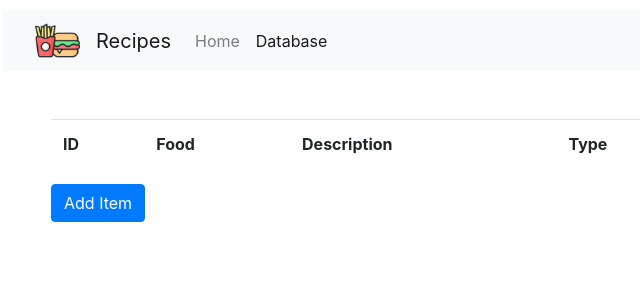
After one commit to joshuajz/RBC-Innovation-Dev, a Flask app: page /database in a window 1280 px wide. The commit adds this page. Shown: the top 300 px of the page, without its empty margins (263-903 px from the left). Run offline with Flask 2, Linux system fonts and the light colour scheme; data that the repository does not hold is empty; some libraries are stand-ins or nearby versions.

Commit message:
Final Commit

```diff
--- a/main.py
+++ b/main.py
@@ -1,15 +1,25 @@
-from database import check_database, count_database, add_item, pull_items
+from database import (
+    check_database,
+    count_database,
+    add_item,
+    pull_items,
+    return_foods,
+    find_item,
+)
 from image import download_image
 from flask import Flask, render_template, request
 
+# Create a flask app
 app = Flask(__name__)
 
 
 def main():
+    """Main function to run at startup, checks for a database."""
+
+    # Checks for a databaase
     database = check_database()
 
-    pull_items()
-
+    # Error message
     if not database:
         print(
             "Erorr creating or opening the database, check to ensure you have permissions for the folder."
@@ -17,49 +27,119 @@ def main():
         return False
 
 
-@app.route("/", methods=["GET", "POST"])
+@app.route("/recipe")
+def recipe():
+    """Handles the /recipe part of the website.
+    Will display a recipe given the name of the recipe."""
+
+    # Grabs the name of the recipe
+    recipe_name = request.args.get("recipe")
+
+    # Finds the recipe in the database
+    values = find_item(food=recipe_name)
+
+    # Renders the recipe page with the found values
+    return render_template("recipe.html", values=values)
+
+
+@app.route("/")
 def home():
+    """Handles the / (or home) part of the website."""
+
+    # List of all of the foods that can be autocompleted
+    autocomplete_foods = return_foods()
+
+    # Render the main site providing the 'active page' (to ensure "Home" is bolded)
+    # Provide the list of foods, and the length of the list for auto completion purposes
+    return render_template(
+        "index.html",
+        active_page="index",
+        autocomplete_foods=autocomplete_foods,
+        autocomplete_len=len(autocomplete_foods),
+    )
+
+
+@app.route("/database", methods=["GET", "POST"])
+def database_page():
+    """Handles the /database (or database view) of the website."""
+
+    # If there is a "GET" request (ie. just loading the page)
+    # Load the page with the list of foods pulled from the database
     if request.method == "GET":
-        foods = pull_items()
-        return render_template("index.html", foods=foods)
+        return render_template(
+            "database.html", foods=pull_items(), active_page="database"
+        )
     else:
-        # POST method
+        # POST method -> Form has been submitted
+
+        # Pulls the 'keys' or items in the form
         values = request.form.keys()
+
+        # Checks to ensure all of the values required are present
         if (
             "food" in values
             and "description" in values
             and "food_type" in values
             and "image" in values
+            and "recipe" in values
+            and "recipe_link" in values
         ):
+            # Pulls all of the form's values or items
+            form_submissions = request.form.items()
 
-            form_submissions = request.form.items()
-            food, description, food_type, image_link = (
+            # Assigns variables to all of the form's items
+            food, description, food_type, image_link, recipe, recipe_link = (
                 request.form.get("food"),
                 request.form.get("description"),
                 request.form.get("food_type"),
                 request.form.get("image"),
+                request.form.get("recipe"),
+                request.form.get("recipe_link"),
             )
+
+            # Current count of the database
             count = count_database()
+
+            #
             if count == None:
-                #! Error Message
-                return render_template("index.html")
+                #! Error!  count_database has returned invalid input
 
+                # Re-render the page again
+                return render_template(
+                    "database.html", foods=pull_items(), active_page="database"
+                )
+
+            # Downloads the image, stores it, and provides the location
             image_location = download_image(image_link, str(count))
-            if image_location == None:
-                #! Error Message
-                print("ERROR")
-                return render_template("index.html")
-            print("MADE IT")
-            db_add = add_item(food, food_type, description, image_location, image_link)
+
+            # Adds all of the information to the database
+            db_add = add_item(
+                food=food,
+                food_type=food_type,
+                recipe=recipe,
+                recipe_source=recipe_link,
+                description=description,
+                image_location=image_location,
+                image_link=image_link,
+            )
+
+            # If the addition fails, reload the page
             if db_add == None:
-                #! Error Message
-                print("ERROR")
-                return render_template("index.html")
+                #! Error! db_add provided invalid input
+                return render_template(
+                    "database.html", foods=pull_items(), active_page="database"
+                )
 
-            foods = pull_items()
-            return render_template("index.html", foods=foods)
+            # * The form has been succesfully added to the database, reload the page
+            return render_template(
+                "database.html", foods=pull_items(), active_page="database"
+            )
+        else:
+            # Catch-all, re-renders the page
+            render_template("database.html", foods=pull_items(), active_page="database")
 
 
 if __name__ == "__main__":
+    # Runs main() to check for a database and then app.run() to run the Flask application
     main()
     app.run()
--- a/static/stylesheet.css
+++ b/static/stylesheet.css
@@ -1,3 +1,4 @@
+/* General formatting for the body of each page */
 body {
   background-color: #fff;
   margin: auto;
@@ -5,29 +6,36 @@ body {
   padding: 10px;
 }
 
+/* Settings for a <a> with the hover-img class */
 a .hover-img {
   position: relative;
 }
+
+/* Settings for the location of the image displayed when hovering */
 a .hover-img span {
   position: absolute;
   left: -10000px;
   top: -10000px;
   z-index: 2;
 }
+
+/* How much padding is added to the image (ie. how close it is to the actual text where the hovered image is rendered from. */
 a:hover .hover-img span {
   top: 33px;
   left: 0;
 }
 
-form {
+/* Settings for the 'Add Form' */
+.add_form {
   box-sizing: border-box;
   position: fixed;
   border: 3px solid #888;
   z-index: 1;
-  max-width: 350px;
+  max-width: 500px;
   padding: 5px;
 }
 
+/* Sets the default for the form as not displayed */
 #add_form {
   display: none;
 }
--- /dev/null
+++ b/templates/database.html
@@ -0,0 +1,142 @@
+<!-- Uses the 'layout.html' template and sets the title -->
+{% extends "layout.html" %}
+{% block title %}Database{% endblock %}
+
+{% block main %}
+
+
+<head>
+    <script>
+        /* When the form is opened, we display it using the HTML 'block' type */
+        function formOpen(div_name) {
+            document.getElementById(div_name).style.display = 'block';
+        }
+
+        /* When the form is closed, we no longer display the element, and we clear the form of any current values */
+        function formClose(div_name, form_name) {
+            document.getElementById(div_name).style.display = 'none';
+            document.getElementById(form_name).reset();
+        }
+    </script>
+
+</head>
+
+<body>
+    <!-- Creates a database table -->
+    <table class='table'>
+        <tr>
+            <th scope='col'>ID</th>
+            <th scope='col'>Food</th>
+            <th scope='col'>Description</th>
+            <th scope='col'>Type</th>
+        </tr>
+        <!-- Loops through every food provided by Flask -->
+        {% for food in foods %}
+        <tr>
+            <!-- Adds the food's ID -->
+            <td>{{food['id']}}</td>
+
+            <!-- Provides the "image hoverable" name of the food -->
+            <td>
+                <a href="#">
+                    <!-- If the food has an image location, add the image using <a> -->
+                    {% if food['image_loc'] and food['image_loc'] != 0 %}
+                    <!-- Add the link to the recipe page (if you click the name of the food, it will redirect to the recipe) -->
+                    <a href='recipe?recipe={{food["food"]}}'>
+                        <div class='hover-img'>{{food['food']}}
+                            <span>
+                                <!-- Image -->
+                                <img src={{food['image_loc']}} alt={{food['food']}} height='200'>
+                            </span>
+                        </div>
+                    </a>
+                    {% else %}
+                    <!-- Only add the redirect for the recipe, as there is no image. -->
+                    <a href='recipe?recipe={{food["food"]}}'>
+                        <div>{{food['food']}}</div>
+                    </a>
+                    {% endif %}
+                </a>
+            </td>
+
+            <!-- Add the food's description and type.  Will be blank if there isn't one. -->
+            <td>{{food['description']}}</td>
+            <td>{{food['food_type']}}</td>
+
+        </tr>
+        {% endfor %}
+    </table>
+
+    <!-- Handles the "Add" button and it's corrosponding form -->
+
+    <!-- Button to add an item, displays the form on click -->
+    <button type="button" class="btn btn-primary" onclick='formOpen("add_form")'>Add Item</button>
+
+    <!-- Popup form -->
+    <div class='form-popup' id='add_form'>
+        <form id='add_form_actual' action='/database' method='POST' class='add_form'>
+            <h2>Add an Item</h2>
+
+            <!-- List of values to be provided by the user -->
+            <table>
+                <tr>
+                    <td align='right'> <label style='margin-top: 5px'><b>Food:</b></label></td>
+                    <td align='left'> <input type='text' placeholder='ex: Apple Pie' name='food' required
+                            style='width:350px'><br></td>
+                </tr>
+
+                <tr>
+                    <td align='right'><label style='margin-top: 5px'><b>Description:</b></label></td>
+                    <td align='left'> <input type='text' placeholder='ex: Created with apples.' name='description'
+                            style='width:350px'>
+                        <br>
+                    </td>
+                </tr>
+
+                <tr>
+                    <td align='right'><label style='margin-top: 5px'><b>Type:</b></label></td>
+                    <td align='left'><input type='text' placeholder='ex: Dessert' name='food_type' style='width:350px'>
+                        <br>
+                    </td>
+
+                </tr>
+
+                <tr>
+                    <td align='right'><label style='margin-top: 5px'><b>Image:</b></label></td>
+                    <td align='left'><input type='text' placeholder='Image Link (optional)' name='image'
+                            style='width:350px'>
+                        <br>
+                    </td>
+                </tr>
+
+                <tr>
+                    <td align='right'><label style='margin-top: 5px'><b>Recipe:</b></label></td>
+                    <td align='left'><textarea type='text' placeholder='Enter the Recipe' name='recipe'
+                            style='width: 350px'></textarea></td>
+                </tr>
+
+                <tr>
+                    <td align='right'><label style='margin-top: 5px'><b>Recipe Source:</b></label></td>
+                    <td align='left'><input type='url' placeholder='Link to the recipe' name='recipe_link'
+                            style='width:350px'>
+                        <br>
+                    </td>
+                </tr>
+
+            </table>
+
+            <!-- Button to submit, and a button to cancel. -->
+            <!-- Submit button doesn't close the form, as the user will be redirected back to the database.html part of the site -->
+            <button type='submit' class='btn btn-success'>Submit</button>
+
+            <!-- Cancel button closes the form -->
+            <button type='button' class='btn btn-danger'
+                onclick='formClose("add_form", "add_form_actual")'>Cancel</button>
+
+        </form>
+    </div>
+</body>
+
+</html>
+
+{% endblock %}
--- /dev/null
+++ b/templates/layout.html
@@ -0,0 +1,72 @@
+<!-- Template to be used by other pages. -->
+<!DOCTYPE html>
+
+<html lang='en'>
+
+<head>
+    <meta charset='utf-8'>
+
+    <!-- Sets the website's icon -->
+    <link rel='icon' href='static/images/website_icon.png'>
+
+    <!-- Bootstrap Stylesheet -->
+    <link rel="stylesheet" href="https://maxcdn.bootstrapcdn.com/bootstrap/4.0.0/css/bootstrap.min.css"
+        integrity="sha384-Gn5384xqQ1aoWXA+058RXPxPg6fy4IWvTNh0E263XmFcJlSAwiGgFAW/dAiS6JXm" crossorigin="anonymous">
+    <!-- Dependencies -->
+    <script src="https://code.jquery.com/jquery-3.2.1.slim.min.js"
+        integrity="sha384-KJ3o2DKtIkvYIK3UENzmM7KCkRr/rE9/Qpg6aAZGJwFDMVNA/GpGFF93hXpG5KkN"
+        crossorigin="anonymous"></script>
+    <script src="https://cdnjs.cloudflare.com/ajax/libs/popper.js/1.12.9/umd/popper.min.js"
+        integrity="sha384-ApNbgh9B+Y1QKtv3Rn7W3mgPxhU9K/ScQsAP7hUibX39j7fakFPskvXusvfa0b4Q"
+        crossorigin="anonymous"></script>
+    <script src="https://maxcdn.bootstrapcdn.com/bootstrap/4.0.0/js/bootstrap.min.js"
+        integrity="sha384-JZR6Spejh4U02d8jOt6vLEHfe/JQGiRRSQQxSfFWpi1MquVdAyjUar5+76PVCmYl"
+        crossorigin="anonymous"></script>
+
+    <!-- Sets metadata -->
+    <meta name='description' content='RBC Take Home Assignment'>
+    <meta name='author' content='Josh Cowan'>
+
+    <!-- Links the stylesheet -->
+    <link rel='stylesheet' href='/static/stylesheet.css'>
+
+    <!-- Sets the title of the website based off Flask -->
+    <title>{% block title %}{% endblock %}</title>
+
+</head>
+
+<body>
+    <!-- Creates the top navagational Bar -->
+    <nav class="navbar navbar-expand-lg navbar-light bg-light">
+        <!-- Logo in the nav-bar -->
+        <img src='static/images/website_icon.png' alt='logo'
+            style='width: 45px; height: 45px; padding-top: 0; padding-bottom: 0; margin-left: 1rem'
+            class='navbar-brand'>
+        <a class="navbar-brand" href="/">Recipes</a>
+
+
+        <div class="collapse navbar-collapse">
+            <ul class="navbar-nav">
+                <!-- Determines which of the two pages is 'active' based off a variable passed in with flask. -->
+                <!-- Then it sets the correct button to 'active', which displays it as slightly bolded. -->
+                <li class='nav-item'>
+                    <a href='/' {% if active_page=='index' %} class='nav-link active' {% else %} class='nav-link' {%
+                        endif %}>Home</a>
+                </li>
+                <li class="nav-item>">
+                    <a href="/database" {% if active_page=='database' %} class='nav-link active' {% else %}
+                        class='nav-link' {% endif %}>Database</a>
+                </li>
+
+        </div>
+    </nav>
+    <!-- Main part of the website to be filled with flask. -->
+    <main class="container p-5">
+        {% block main %}{% endblock %}
+    </main>
+</body>
+
+</html>
+
+
+</html>
```
Also changed, not shown: database.py (+61 -14 lines), image.py (+11 -2 lines), templates/index.html (+42 -89 lines), templates/recipe.html (added, +38 -0 lines), static/images/background_image.jpg (added), static/images/search_icon.png (added).
